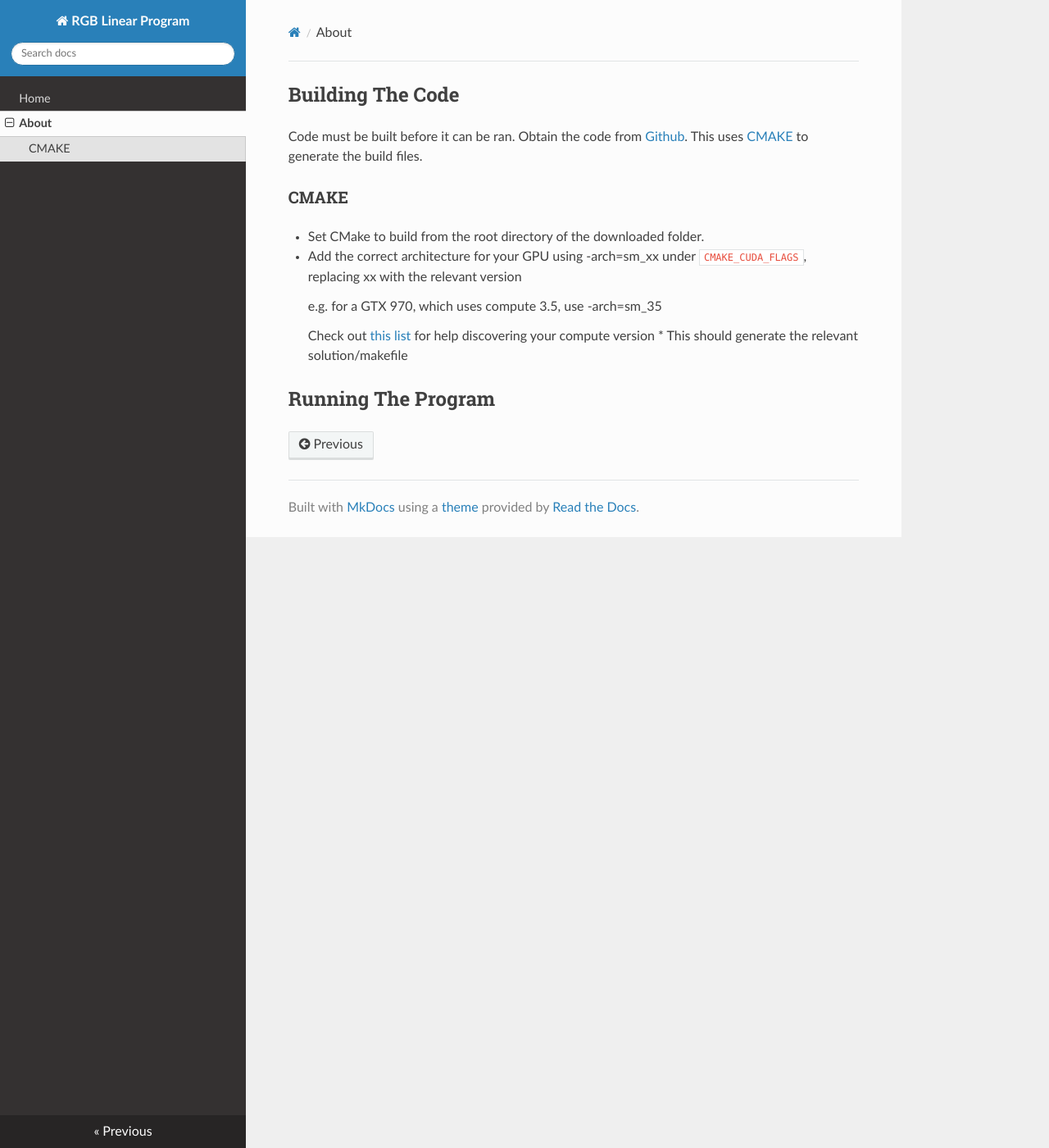
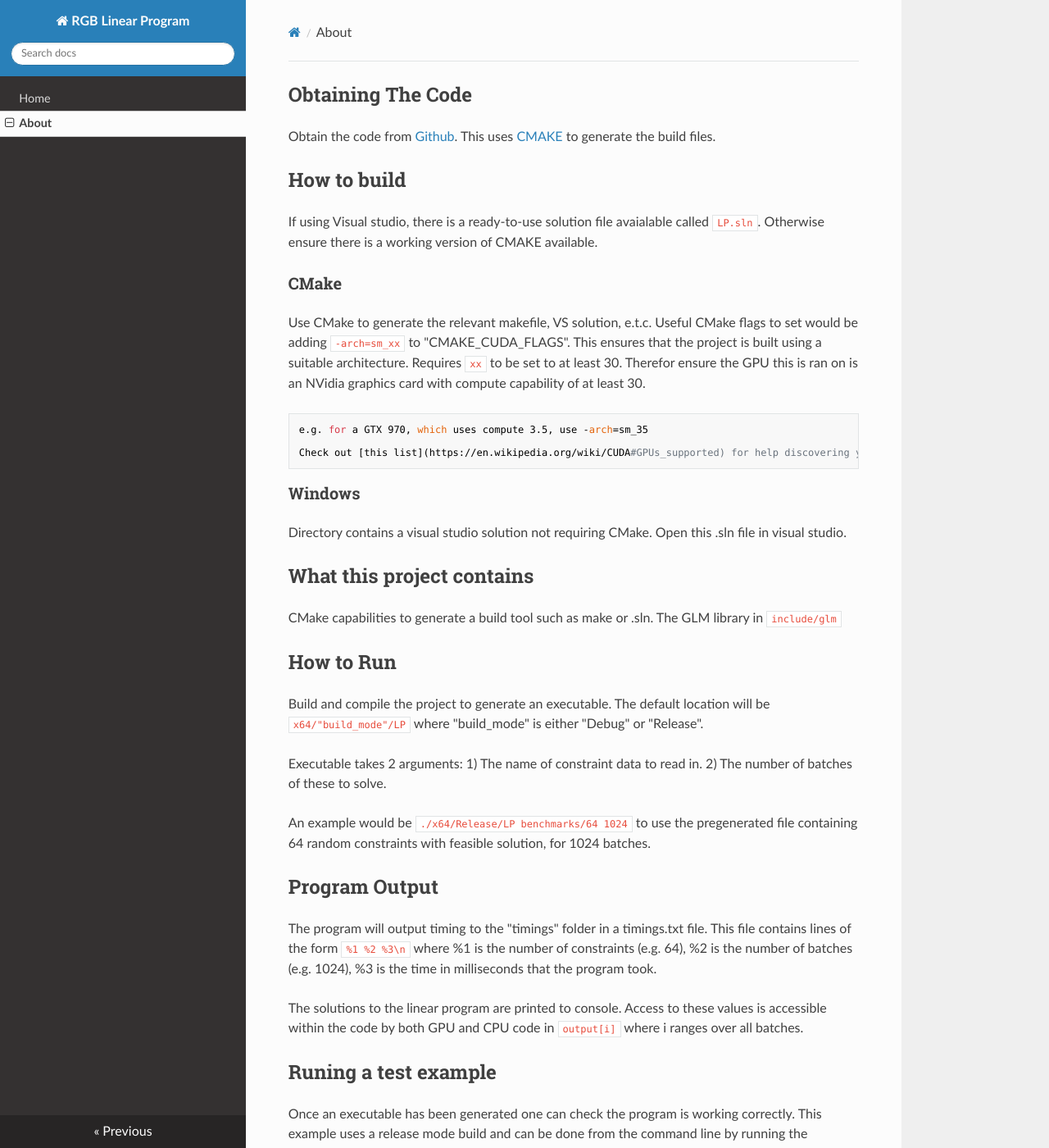
Before and after one commit to coolmule0/RGB-LP-Docs, an MkDocs documentation site: the page built from docs/about.md, in a window 1280 px wide and 1400 px high. Shown: the whole window at 82% size. Built offline with MkDocs 1.6.1, drawn with Linux system fonts in a browser that asks for light colours; nearby versions of some CDN libraries; old or Windows-style settings are respelled for this version of MkDocs; some of the changed text lies outside the part shown.

Commit message:
updated figure desc

```diff
--- a/docs/about.md
+++ b/docs/about.md
@@ -1,15 +1,63 @@
-## Building The Code
+## Obtaining The Code
 
-Code must be built before it can be ran. Obtain the code from [Github](https://github.com/coolmule0/LP). This uses [CMAKE](https://cmake.org/download/) to generate the build files.
+Obtain the code from [Github](https://github.com/coolmule0/LP). This uses [CMAKE](https://cmake.org/download/) to generate the build files.
 
-### CMAKE
+## How to build
 
-* Set CMake to build from the root directory of the downloaded folder.
-* Add the correct architecture for your GPU using -arch=sm_xx under `CMAKE_CUDA_FLAGS`, replacing xx with the relevant version
+If using Visual studio, there is a ready-to-use solution file avaialable called `LP.sln`. Otherwise ensure there is a working version of CMAKE available.
+
+### CMake
+
+Use CMake to generate the relevant makefile, VS solution, e.t.c. Useful CMake flags to set would be adding `-arch=sm_xx` to "CMAKE_CUDA_FLAGS". This ensures that the project is built using a suitable architecture. Requires `xx` to be set to at least 30. Therefor ensure the GPU this is ran on is an NVidia graphics card with compute capability of at least 30.
 
     e.g. for a GTX 970, which uses compute 3.5, use -arch=sm_35
 
     Check out [this list](https://en.wikipedia.org/wiki/CUDA#GPUs_supported) for help discovering your compute version
-* This should generate the relevant solution/makefile
 
-## Running The Program
+
+### Windows
+
+Directory contains a visual studio solution not requiring CMake. Open this .sln file in visual studio.
+
+## What this project contains
+
+CMake capabilities to generate a build tool such as make or .sln. The GLM library in `include/glm`
+
+## How to Run
+
+Build and compile the project to generate an executable. The default location will be `x64/"build_mode"/LP` where "build_mode" is either "Debug" or "Release".
+
+Executable takes 2 arguments: 1) The name of constraint data to read in. 2) The number of batches of these to solve.
+
+An example would be `./x64/Release/LP benchmarks/64 1024` to use the pregenerated file containing 64 random constraints with feasible solution, for 1024 batches.
+
+## Program Output
+
+The program will output timing to the "timings" folder in a timings.txt file. This file contains lines of the form `%1 %2 %3\n` where %1 is the number of constraints (e.g. 64), %2 is the number of batches (e.g. 1024), %3 is the time in milliseconds that the program took.
+
+The solutions to the linear program are printed to console. Access to these values is accessible within the code by both GPU and CPU code in `output[i]` where i ranges over all batches.
+
+## Runing a test example
+
+Once an executable has been generated one can check the program is working correctly. This example uses a release mode build and can be done from the command line by running the following command from the base folder directory for this code:
+
+`"./x64/Release/LP.exe" benchmarks/64 1024`
+
+Or for Linux:
+
+`./x64/Release/LP benchmarks/64 1024`
+
+which should provide the output:
+
+`Batch 0          Optimal location is x: 1.265306 y: 0.448980     value of 2.163265`
+
+
+## Custom Data
+
+To use custom data, create 3 files of the form *_A.txt, *_B.txt, *_C.txt. Where * is a consistent name for all 3 files. File *_A.txt starts with a line of 2 numbers, the first is the number of constraints within the file (n) and the dimension of the problem (d) (should always be 2). The remainder of the file is (n) lines of (d) numbers. These represent the left hand side of the constraints A1x + A2y <= B. All should be space-separated when on the same line
+
+File *_B.txt contains (n) lines of 1 number. These represent the right hand side of the constraints A1x + A2y <= B.
+
+File *_C.txt contains (d) lines of 1 number (d=2). These represent the objective function to maximise. Ensure data is written with respects to maximising objective function, and inequalities are of form Ax <= B.
+
+For solving a minimization (e.g. min ax + by ) there is a corresponding maximization function (max -ax - by) that can always be used.
```
Also changed, not shown: docs/index.md (+2 -1 lines), docs/Small-Linear_Programming_Feasible_Region.png.
